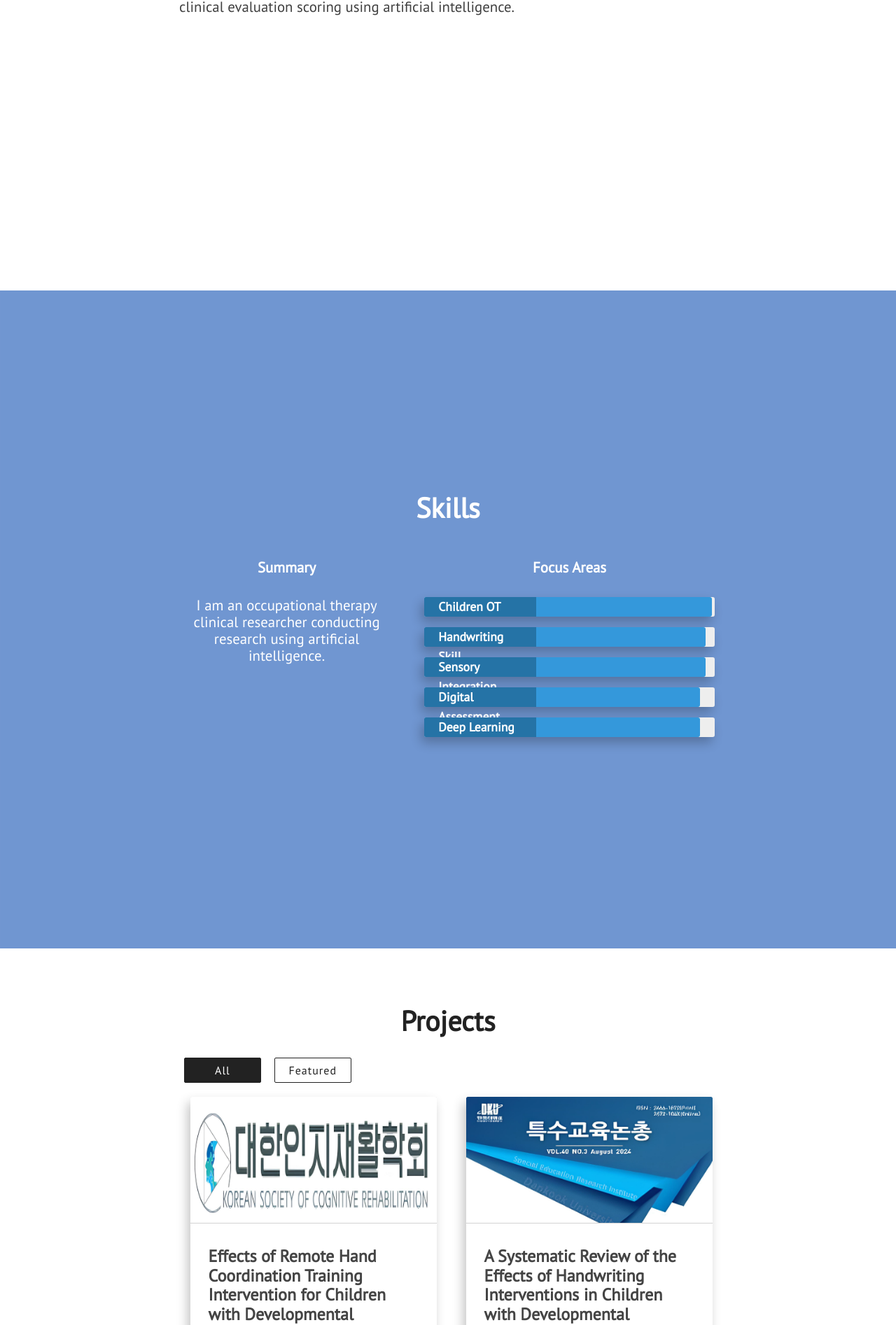
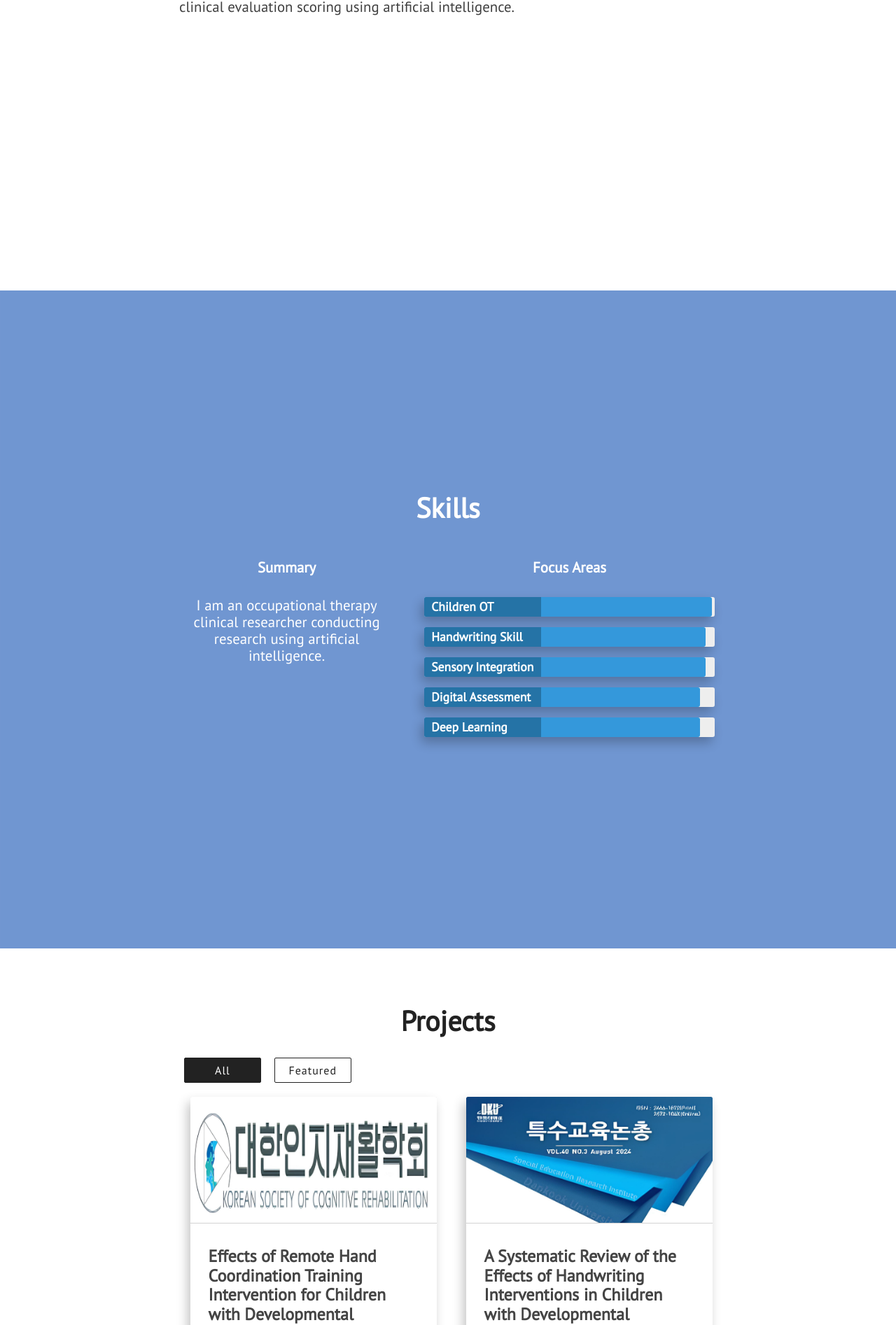
Before and after one commit to KANGSURA/KANGSURA, a Jekyll site: the page built from index.html, in a window 1280 px wide. Shown: the part 1545-3438 px from the top of the page at 70% size. Built offline with Jekyll 4.4.1, drawn with Linux system fonts in a browser that asks for light colours; nearby versions of some CDN libraries.

Commit message:
Update progress.css

```diff
--- a/assets/css/progress.css
+++ b/assets/css/progress.css
@@ -26,7 +26,7 @@
 	position:absolute;
 	top:0;
 	left:0;
-  width:160px;
+  	width:167px;
 	font-weight:bold;
 	font-size:13px;
 	color:#ffffff;
@@ -43,7 +43,7 @@
 .skillbar-title span {
 	display:block;
 	background:rgba(0, 0, 0, 0.1);
-	padding:0 20px;
+	padding:0 10px;
 	height:28px;
 	line-height:28px;
 	-webkit-border-top-left-radius:3px;
```
